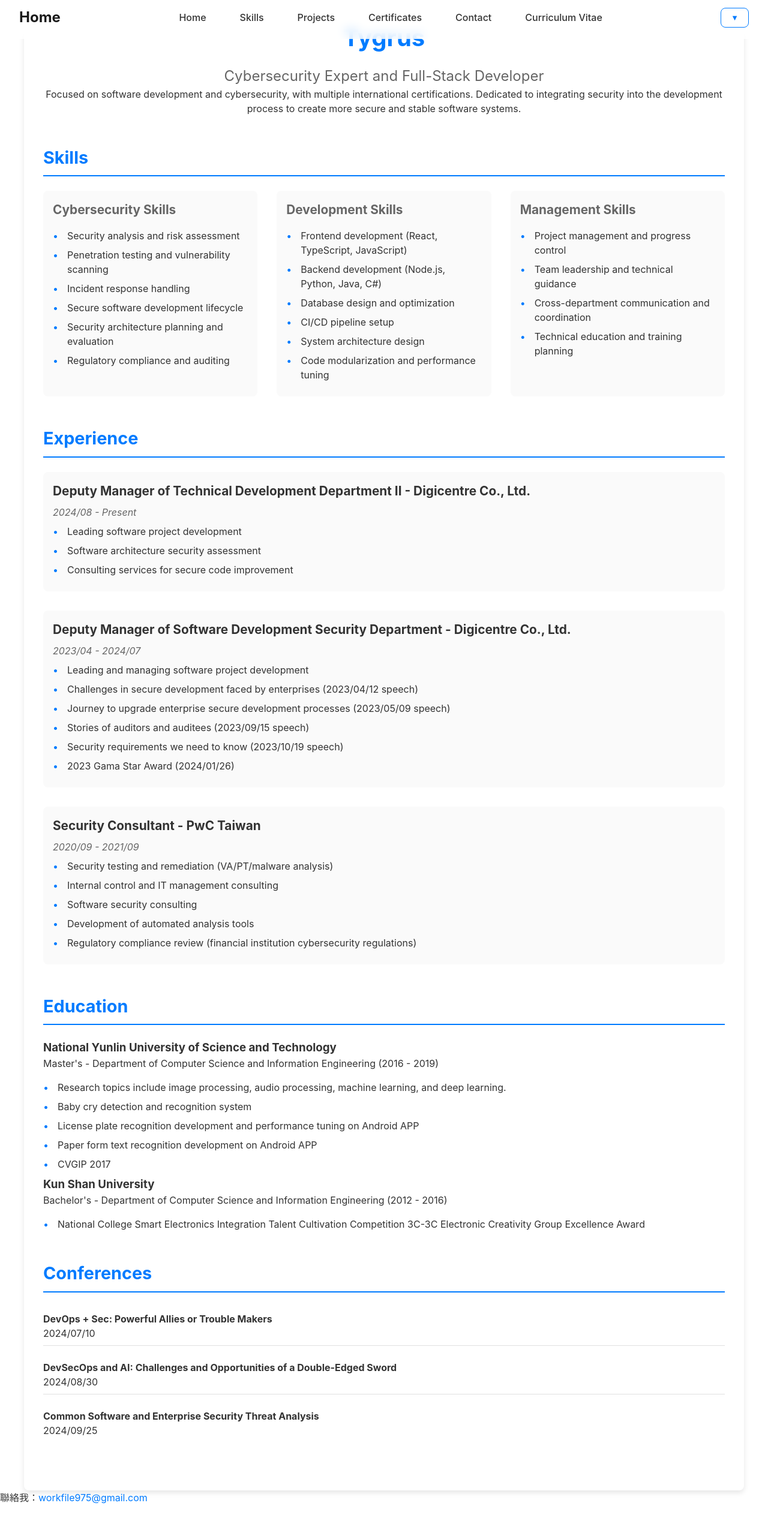
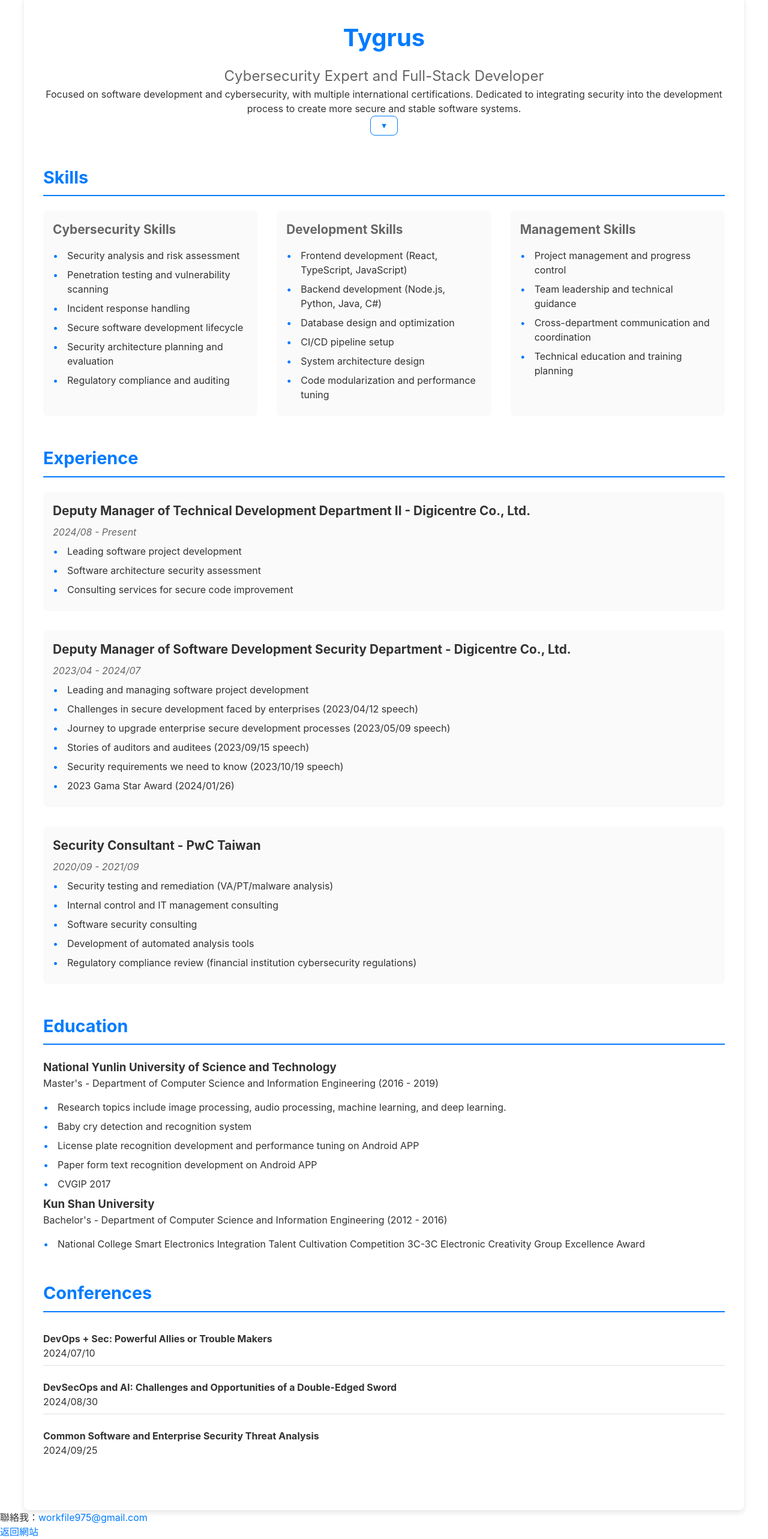
Before and after one commit to Lung-Yu/Lung-Yu.github.io, a React (Vite) app: page /cv in a window 1280 px wide. Shown: the part 7-2573 px from the top of the page at 60% size. Before the commit the page ends 2516 px from the top, so only its background shows below. Built offline with nearby package versions, Linux system fonts and the light colour scheme.

Commit message:
feat: 更新導航欄以過濾 CV 項目，新增語言切換器至 CV 組件，並調整路由結構

```diff
--- a/src/features/apps/components/App.tsx
+++ b/src/features/apps/components/App.tsx
@@ -1,5 +1,5 @@
 import { useEffect, useState } from 'react';
-import { BrowserRouter as Router, Route, Routes, useLocation } from 'react-router-dom';
+import { BrowserRouter as Router, Route, Routes, useLocation, Link } from 'react-router-dom';
 import '../styles/App.css';
 import { CertificateList } from '../../certificates';
 import { ProjectList, ProjectDetail } from '../../projects';
@@ -65,7 +65,9 @@ function App() {
   return (
     <Router>
       <div className="flex flex-col min-h-screen">
-        <NavigationBar />
+        <Routes>
+          <Route path="/" element={<NavigationBar />} />
+        </Routes>
         <main className="flex-grow">
           <Routes>
             <Route path="/" element={<HomePage />} />
@@ -86,6 +88,13 @@ function App() {
                   workfile975@gmail.com
                 </a>
               </p>
+              <Routes>
+                <Route path="/cv" element={
+                  <Link to="/" className="text-blue-600 hover:text-blue-700 transition-colors">
+                    返回網站
+                  </Link>
+                } />
+              </Routes>
             </div>
           </div>
         </footer>
--- a/src/features/cv/components/CV.tsx
+++ b/src/features/cv/components/CV.tsx
@@ -1,5 +1,6 @@
 import { useCV } from '../hooks/useCV';
 import '../styles/CV.css';
+import LanguageSwitcher from '../../../shared/components/LanguageSwitcher/LanguageSwitcher';
 
 const CV = () => {
   const { cvData, isLoading } = useCV();
@@ -20,6 +21,7 @@ const CV = () => {
           <div className="title">{cvData.title}</div>
           <p>{cvData.summary}</p>
         </div>
+        <LanguageSwitcher />
       </header>
 
       <section className="cv-section">
--- a/src/features/navigation/components/NavigationBar.tsx
+++ b/src/features/navigation/components/NavigationBar.tsx
@@ -36,7 +36,7 @@ const NavigationBar = () => {
           </button>
 
           <div className={`nav-menu ${isNavOpen ? 'active' : ''}`}>
-            {menuItems.map(item => (
+            {menuItems.filter(item => item.title !== 'navigation.cv').map(item => (
               <NavLink
                 key={item.title}
                 item={item}
--- a/src/features/navigation/data/navigations.json
+++ b/src/features/navigation/data/navigations.json
@@ -24,12 +24,6 @@
         "title": "navigation.contact",
         "href": "#contact",
         "isExact": false
-      },
-      {
-        "title": "navigation.cv",
-        "href": "/cv",
-        "isExact": true,
-        "isNewTab": true
       }
     ]
 }
```
